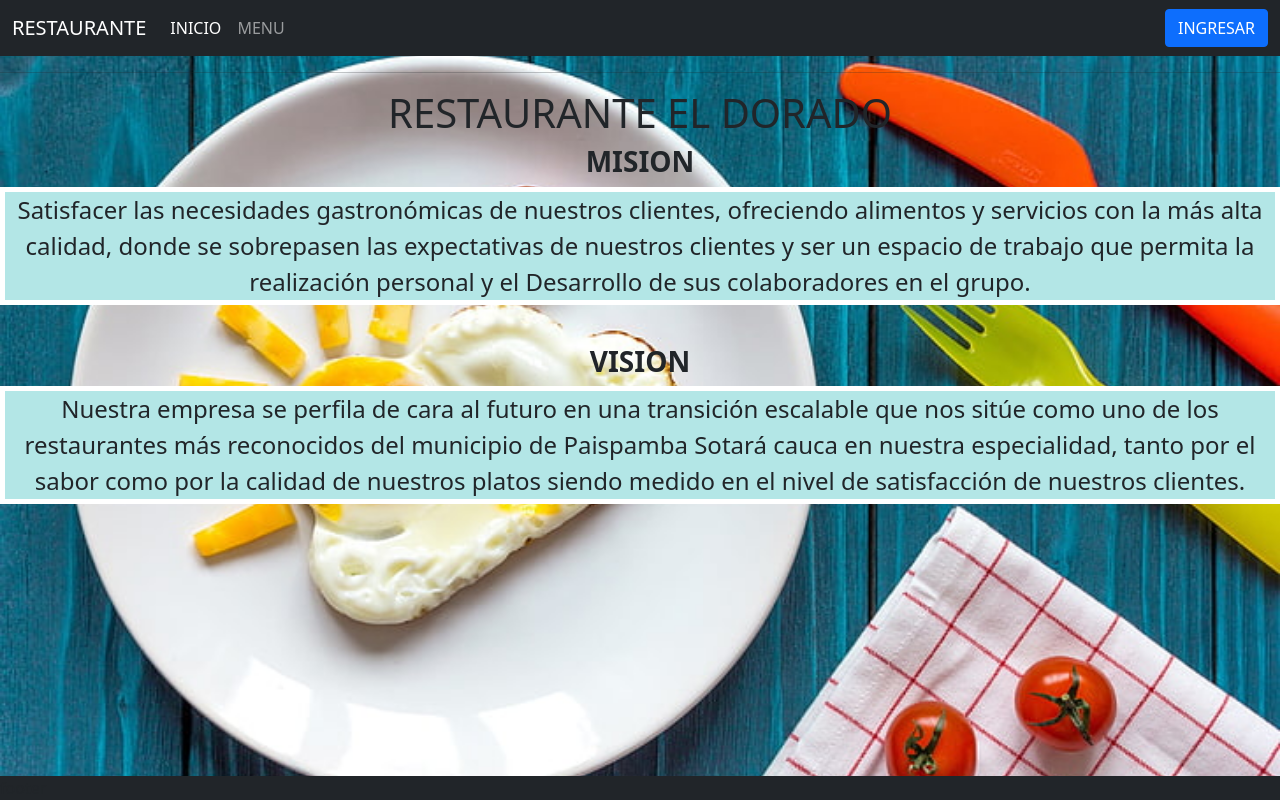
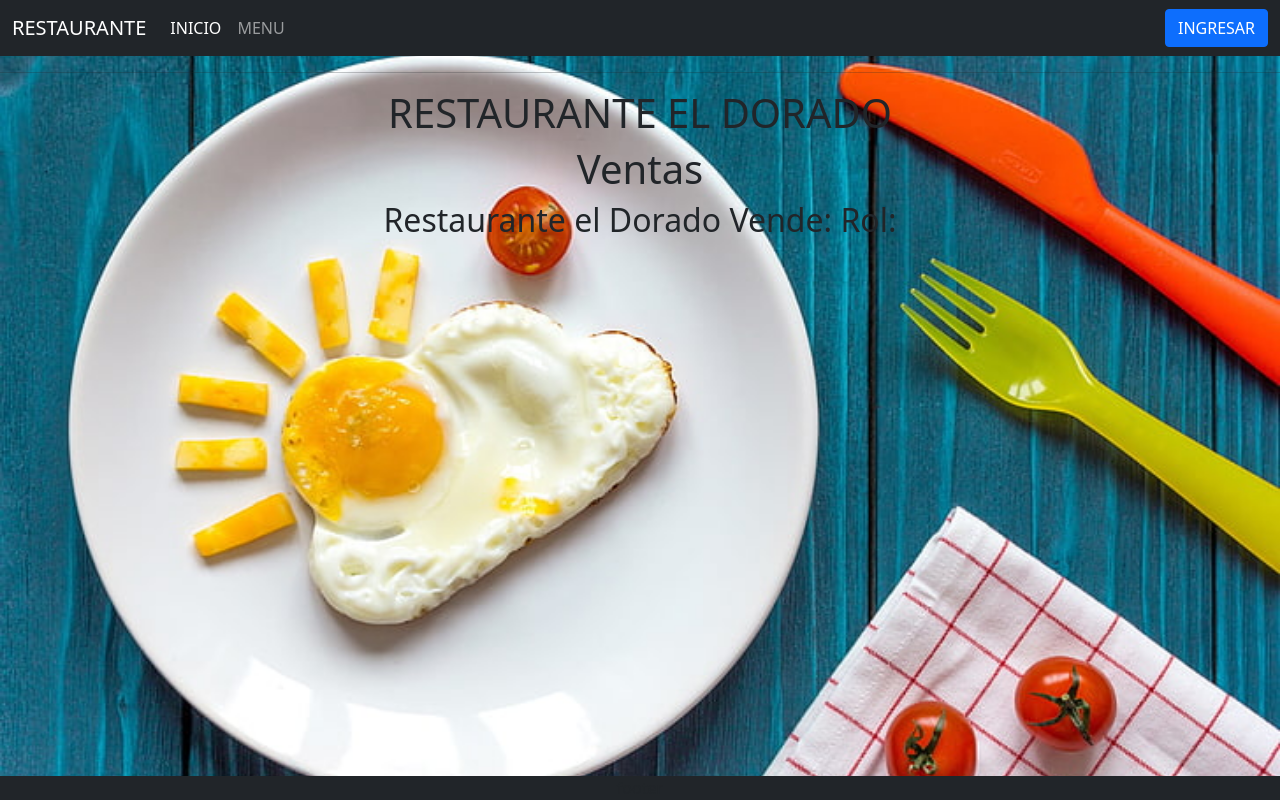
Before and after one commit to Adrian-palacios19/proyecto, a plain HTML site: page vender.html in a window 1280 px wide. Drawn offline with Linux system fonts and the light colour scheme.

Commit message:
Update vender.html

```diff
--- a/vender.html
+++ b/vender.html
@@ -34,12 +34,10 @@
                         <hr />
                         <center>
                             <h1>RESTAURANTE EL DORADO</h1>
-                            <center><h3><b>MISION</b></h3></center>
-                            <p class="p">Satisfacer las necesidades gastronómicas de nuestros clientes, ofreciendo alimentos y servicios con la más alta calidad, donde se sobrepasen las expectativas de nuestros clientes y ser un espacio de trabajo que permita la realización personal y el Desarrollo de sus colaboradores en el grupo.</p>
-                            <br>
-                            <center><h3><b>VISION</b></h3></center>
-                            <p class="p">Nuestra empresa se perfila de cara al futuro en una transición escalable que nos sitúe como uno de los restaurantes más reconocidos del municipio de Paispamba Sotará cauca en nuestra especialidad, tanto por el sabor como por la calidad de nuestros platos siendo medido en el nivel de satisfacción de nuestros clientes.</p>
-                        </center>
+                            <center> <h1>Ventas</h1></center>
+
+                            <center> <h2>Restaurante el Dorado              Vende:                Rol:</h2> </center>
+
                         <!-- Modal -->
                         <div class="modal fade" id="login" tabindex="-1" aria-labelledby="exampleModalLabel" aria-hidden="true">
                             <div class="modal-dialog">
```
